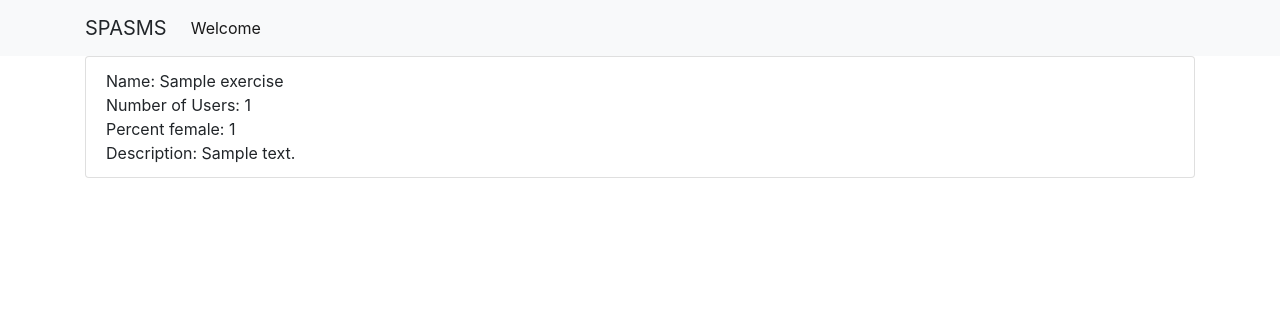
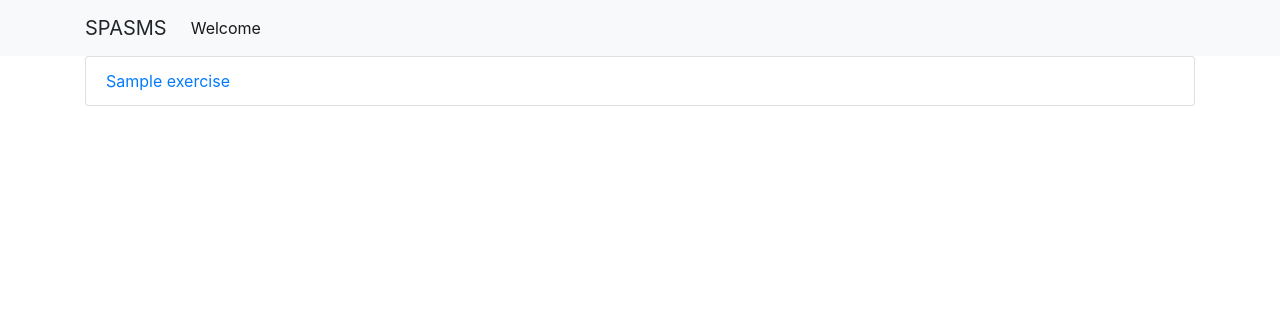
Before and after one commit to james-stoup/spasms, a Django app: page /view_exercise in a window 1280 px wide. Shown: the top 316 px of the page. Run offline with Django 3.2, Linux system fonts and the light colour scheme; tables that the repository leaves empty hold one stand-in row (values such as "Sample post"); some libraries are stand-ins or nearby versions.

Commit message:
made exercises in the view exercises page collapsible

```diff
--- a/spasmsapp2/spasms/templates/spasms/exercise_list.html
+++ b/spasmsapp2/spasms/templates/spasms/exercise_list.html
@@ -4,10 +4,14 @@
 <ul class='list-group'>
 {% for element in myExerciseList %}
  <li class='list-group-item'>
- 	Name: {{ element.name }} <br/>
- 	Number of Users: {{element.num_users}} <br/>
- 	Percent female: {{element.percent_female}} <br/>
- 	Description: {{element.description}}
+ 	<a data-toggle="collapse" data-target="#collapse_{{element.id}}" href="#collapse_{{element.id}}">
+ 		{{ element.name }}
+ 	</a>
+ 	<div class='collapse' id ="collapse_{{element.id}}">
+ 		Number of Users: {{element.num_users}} <br/>
+ 		Percent female: {{element.percent_female}} <br/>
+ 		Description: {{element.description}}
+ 	</div>
  </li>
 {% endfor %}
 </ul>
--- a/spasmsapp2/spasmsapp2/templates/thanks.html
+++ b/spasmsapp2/spasmsapp2/templates/thanks.html
@@ -3,7 +3,7 @@
 
 {% if messages %}
     {% for message in messages %}
-    <p{% if message.tags %} class="{{ message.tags }}"{% endif %}>{{ message }}</p>
+    <div {% if message.tags %} class="{{ message.tags }}"{% endif %} class = 'alert alert-success' role='alert'>{{ message }}</div>
     {% endfor %}
 {% endif %}
 <a href="home" class="btn btn-info" role="button">Back to home page</a>
```
